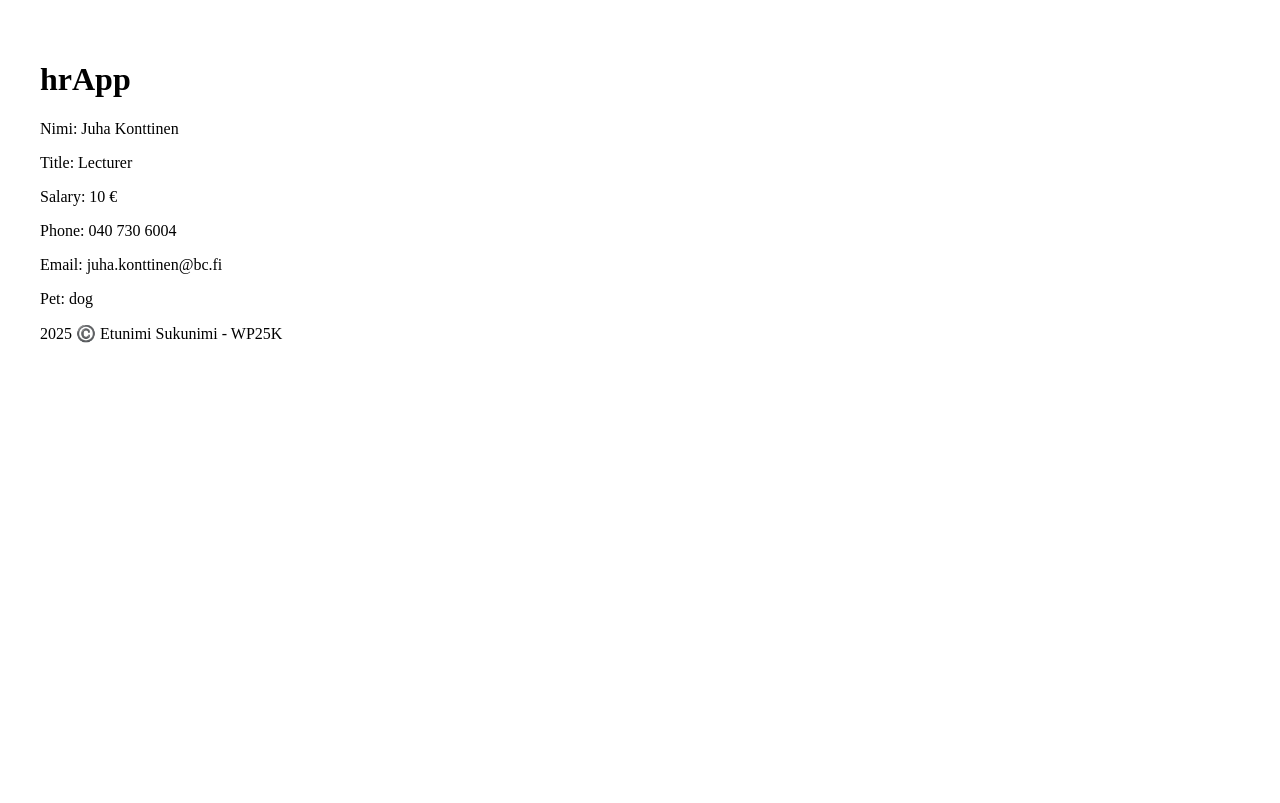
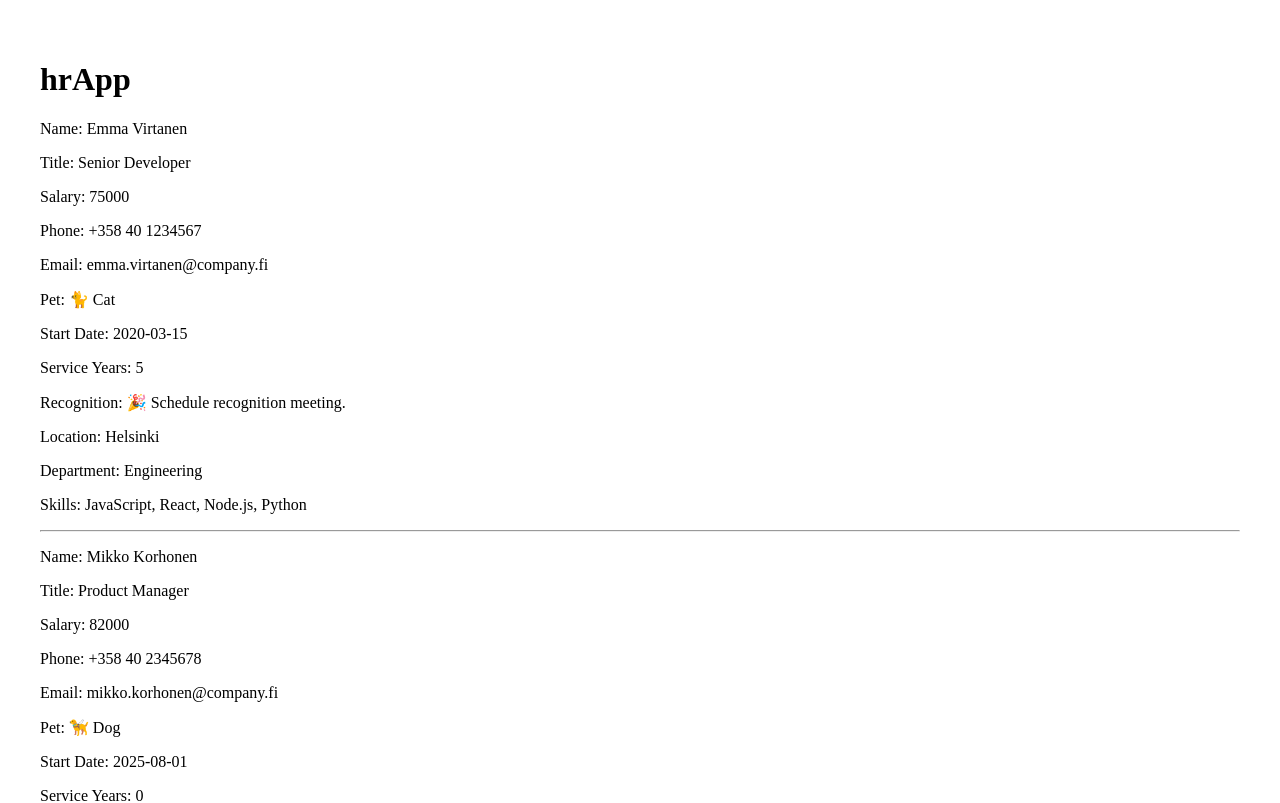
Before and after one commit to konjuable/hrApp-wp25k, a React (Vite) app: page / in a window 1280 px wide. Shown: the top 803 px of the page. Built offline with nearby package versions, Linux system fonts and the light colour scheme.

Commit message:
Task hrApp - Step2 valmis.

```diff
--- a/src/App.jsx
+++ b/src/App.jsx
@@ -1,21 +1,15 @@
 import './App.css'
 import Header from "./components/Header"
 import Footer from "./components/Footer"
-import Person from "./components/Person"
+import employeeData from "./assets/employeeData.json"
+import PersonList from './components/PersonList'
 
 const App = () => {
 
   return (
     <>
       <Header />
-      <Person
-        name="Juha Konttinen"
-        title="Lecturer"
-        salary="10 €"
-        phone="040 730 6004"
-        email="juha.konttinen@bc.fi"
-        pet="dog"
-      />
+      <PersonList employees={employeeData} />
       <Footer />
     </>
   )
--- a/src/assets/employeeData.json
+++ b/src/assets/employeeData.json
@@ -6,7 +6,7 @@
         "salary": 75000,
         "phone": "+358 40 1234567",
         "email": "emma.virtanen@company.fi",
-        "animal": "Cat",
+        "animal": " 🐈 Cat",
         "startDate": "2020-03-15",
         "location": "Helsinki",
         "department": "Engineering",
@@ -19,8 +19,8 @@
         "salary": 82000,
         "phone": "+358 40 2345678",
         "email": "mikko.korhonen@company.fi",
-        "animal": "Dog",
-        "startDate": "2019-06-01",
+        "animal": " 🦮 Dog",
+        "startDate": "2025-08-01",
         "location": "Espoo",
         "department": "Product",
         "skills": ["Product Strategy", "Agile", "Team Leadership"]
@@ -32,7 +32,7 @@
         "salary": 65000,
         "phone": "+358 40 3456789",
         "email": "liisa.makela@company.fi",
-        "animal": "Rabbit",
+        "animal": " 🐇 Rabbit",
         "startDate": "2021-01-10",
         "location": "Tampere",
         "department": "Design",
@@ -45,7 +45,7 @@
         "salary": 78000,
         "phone": "+358 40 4567890",
         "email": "juha.nieminen@company.fi",
-        "animal": "Fish",
+        "animal": " 🐟 Fish",
         "startDate": "2018-09-20",
         "location": "Helsinki",
         "department": "Operations",
@@ -58,7 +58,7 @@
         "salary": 62000,
         "phone": "+358 40 5678901",
         "email": "anna.laine@company.fi",
-        "animal": "Hamster",
+        "animal": " 🐹 Hamster",
         "startDate": "2022-04-05",
         "location": "Vantaa",
         "department": "Analytics",
@@ -71,7 +71,7 @@
         "salary": 68000,
         "phone": "+358 40 6789012",
         "email": "pekka.heikkinen@company.fi",
-        "animal": "Bird",
+        "animal": " 🦆 Bird",
         "startDate": "2021-08-15",
         "location": "Turku",
         "department": "Engineering",
@@ -84,7 +84,7 @@
         "salary": 70000,
         "phone": "+358 40 7890123",
         "email": "maria.koskinen@company.fi",
-        "animal": "Horse",
+        "animal": " 🐎 Horse",
         "startDate": "2017-11-30",
         "location": "Helsinki",
         "department": "Human Resources",
@@ -97,7 +97,7 @@
         "salary": 71000,
         "phone": "+358 40 8901234",
         "email": "timo.jarvinen@company.fi",
-        "animal": "Guinea Pig",
+        "animal": " 🐷 Guinea Pig",
         "startDate": "2020-07-01",
         "location": "Oulu",
         "department": "Engineering",
@@ -110,7 +110,7 @@
         "salary": 59000,
         "phone": "+358 40 9012345",
         "email": "sofia.lehtonen@company.fi",
-        "animal": "Turtle",
+        "animal": " 🐢 Turtle",
         "startDate": "2022-01-15",
         "location": "Espoo",
         "department": "Marketing",
@@ -123,7 +123,7 @@
         "salary": 63000,
         "phone": "+358 40 0123456",
         "email": "matti.saarinen@company.fi",
-        "animal": "Parrot",
+        "animal": " 🦜 Parrot",
         "startDate": "2019-03-01",
         "location": "Helsinki",
         "department": "Engineering",
--- a/src/components/Person.jsx
+++ /dev/null
@@ -1,14 +0,0 @@
-const Person = (props) => {
-    return (
-        <>
-            <p>Nimi: {props.name}</p>
-            <p>Title: {props.title}</p>
-            <p>Salary: {props.salary}</p>
-            <p>Phone: {props.phone}</p>
-            <p>Email: {props.email}</p>
-            <p>Pet: {props.pet}</p>
-        </>
-    )
-}
-
-export default Person
--- /dev/null
+++ b/src/components/PersonCard.jsx
@@ -0,0 +1,60 @@
+import Skill from "./Skill";
+
+const Person = (props) => {
+  let startingTime = props.startDate;
+  console.log(startingTime);
+
+  // https://stackoverflow.com/questions/4060004/calculate-age-given-the-birth-date-in-the-format-yyyymmdd/7091965#7091965
+  const getAge = (startingTime) =>
+    Math.floor((new Date() - new Date(startingTime).getTime()) / 3.15576e10);
+
+  console.log(getAge(startingTime));
+
+  let serviceYears = getAge(startingTime);
+  console.log(serviceYears);
+
+  const Recognition = (props) => {
+    if (props % 5 === 0 && props != 0) {
+      return (
+        <>
+          <p>Recognition: 🎉 Schedule recognition meeting.</p>
+        </>
+      );
+    }
+  };
+
+  const Probation = (props) => {
+    if (props < 0.5) {
+      return (
+        <>
+          <p>Probation: 🔔 Schedule probation review.</p>
+        </>
+      );
+    }
+  };
+
+
+
+  return (
+    <>
+      <p>Name: {props.name}</p>
+      <p>Title: {props.title}</p>
+      <p>Salary: {props.salary}</p>
+      <p>Phone: {props.phone}</p>
+      <p>Email: {props.email}</p>
+      <p>Pet: {props.animal}</p>
+      <p>Start Date: {props.startDate}</p>
+      <p>Service Years: {getAge(startingTime)}</p>
+      {Recognition(serviceYears)}
+      {Probation(serviceYears)}
+      <p></p>
+      <p>Location: {props.location}</p>
+      <p>Department: {props.department}</p>
+      {/* <p>Skills: {props.skills}</p> */}
+      <Skill skills={props.skills} />
+      <hr />
+    </>
+  );
+};
+
+export default Person;
--- /dev/null
+++ b/src/components/PersonList.jsx
@@ -0,0 +1,28 @@
+import PersonCard from "./PersonCard"
+
+const PersonList = ({employees}) => {
+    console.log(employees)
+    return (
+        <>
+            <section className="employee">
+                {employees.map(empleyee =>
+                    <PersonCard
+                        key={empleyee.id}
+                        name={empleyee.name}
+                        title={empleyee.title}
+                        salary={empleyee.salary}
+                        phone={empleyee.phone}
+                        email={empleyee.email}
+                        animal={empleyee.animal}
+                        startDate={empleyee.startDate}
+                        location={empleyee.location}
+                        department={empleyee.department}
+                        skills={empleyee.skills}
+                    />
+                )}
+            </section>
+        </>
+    )
+}
+
+export default PersonList
--- /dev/null
+++ b/src/components/Skill.jsx
@@ -0,0 +1,24 @@
+import { useState } from "react"
+const Skill = ({skills}) => {
+    console.log(skills)
+    console.log(skills.length)
+
+    let [skillList, setSkillList] = useState(skills)
+    console.log(skillList)
+    console.log(skillList.length)
+    console.log("Comma separated list: " + skillList.join(", "))
+    let commaList = skillList.join(", ")
+    console.log(commaList)
+
+
+
+    return (
+        <>
+            <p>
+            Skills: {commaList}
+            </p>
+        </>
+    )
+}
+
+export default Skill
```
